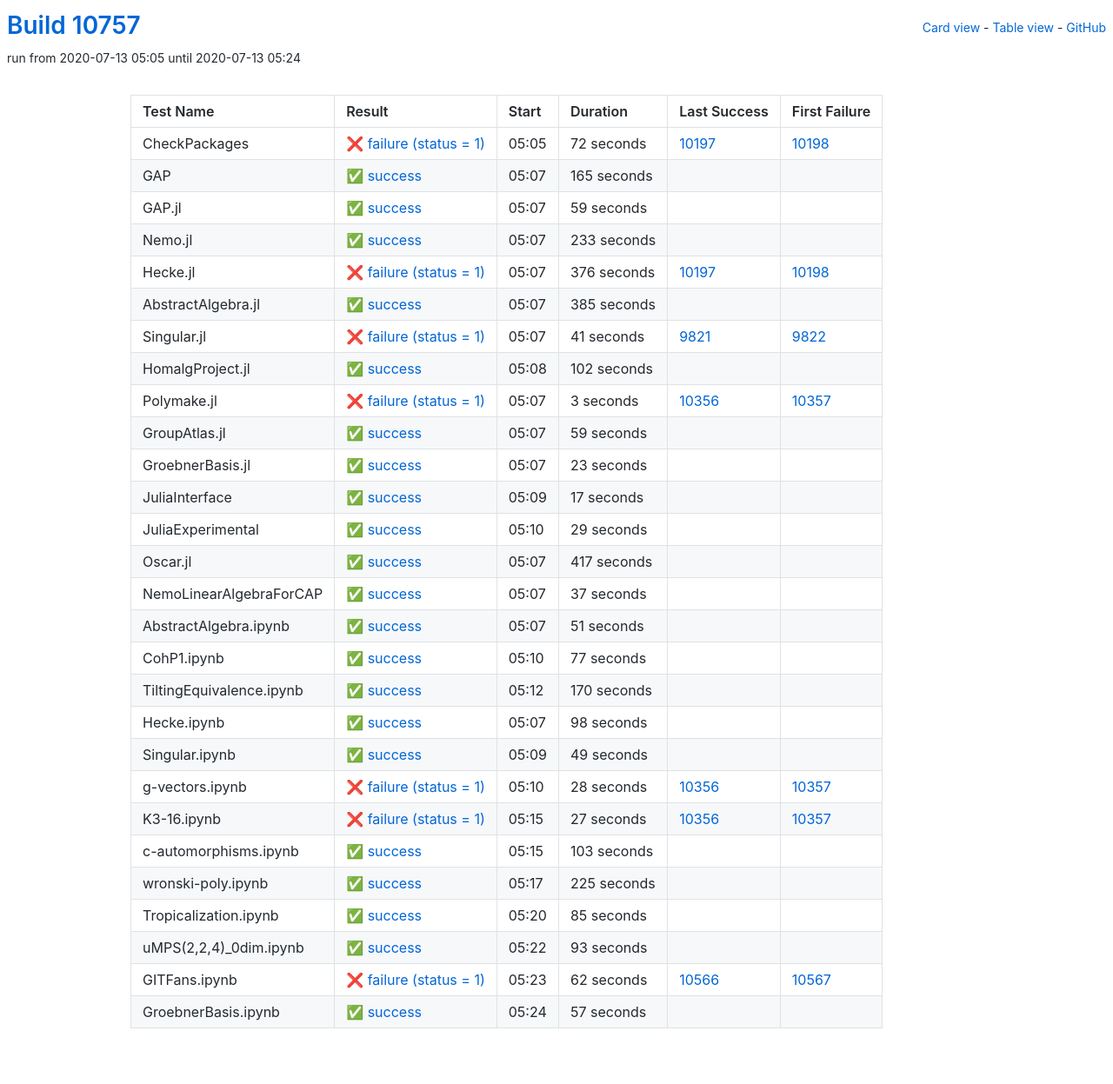
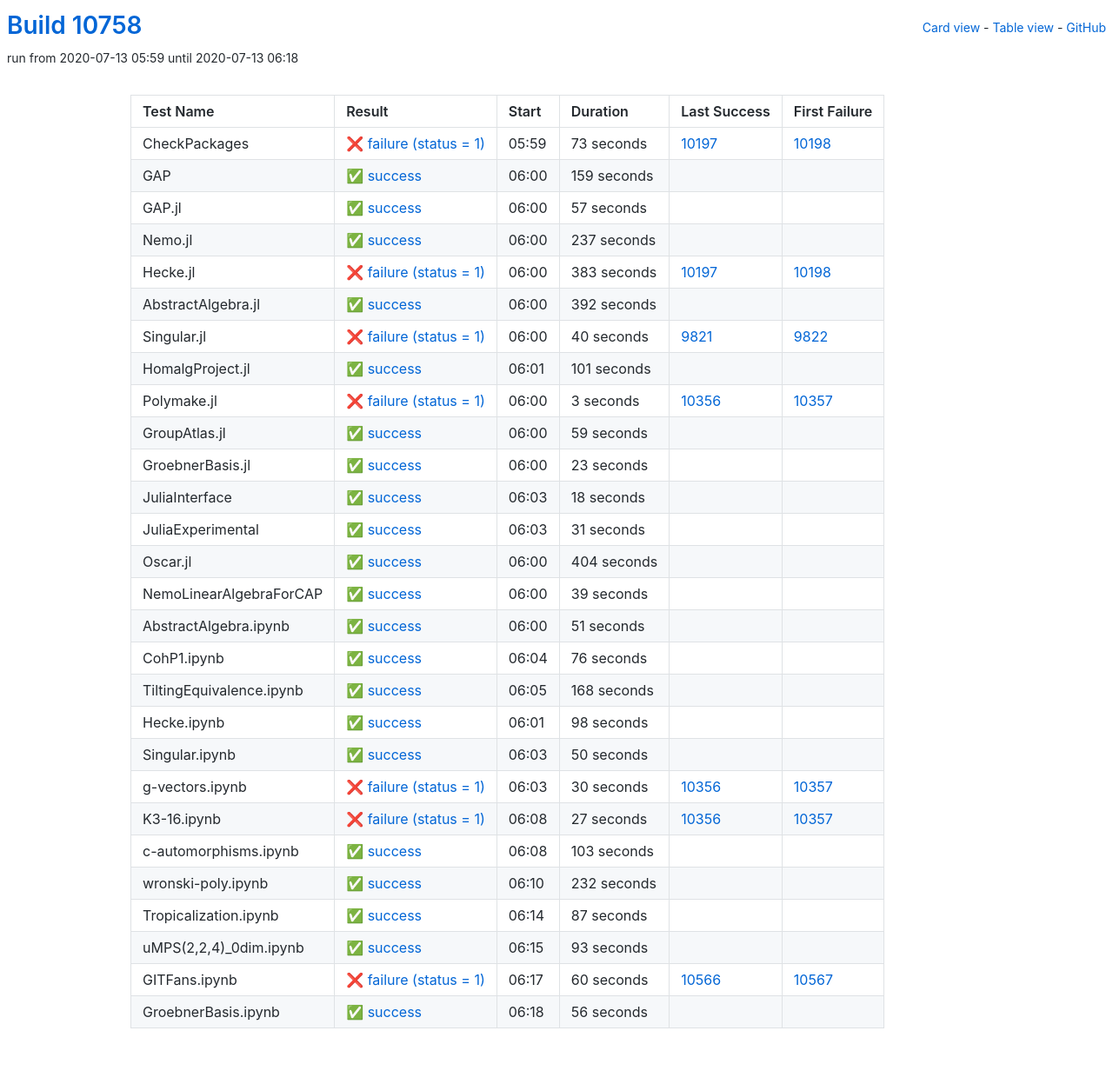
Before and after one commit to oscar-system/oscar-ci-status, a Jekyll site: the page built from table.html, in a window 1280 px wide. Shown: the whole page at 87% size. Built offline with Jekyll 4.4.1, drawn with Linux system fonts in a browser that asks for light colours.

Commit message:
Build #10758

```diff
--- a/_data/ci.yml
+++ b/_data/ci.yml
@@ -1,6 +1,6 @@
 ---
-build: 10757
-build_url: https://oscarci.mathematik.uni-kl.de/job/oscar/10757/
+build: 10758
+build_url: https://oscarci.mathematik.uni-kl.de/job/oscar/10758/
 job: oscar
 organization: oscar-system
 repo: oscar-ci-status
@@ -8,104 +8,104 @@
 tests:
 - name: CheckPackages
   id: checkpackages
-  log: https://oscarci.mathematik.uni-kl.de/job/oscar/10757/artifact/logs/build-10757/CheckPackages.log
-  start: 2020-07-13 05:05
+  log: https://oscarci.mathematik.uni-kl.de/job/oscar/10758/artifact/logs/build-10758/CheckPackages.log
+  start: 2020-07-13 05:59
   success: false
   exitcode: 1
   status: failure
-  duration: 72
+  duration: 73
   last_success: 10197
   last_success_url: https://oscarci.mathematik.uni-kl.de/job/oscar/10197/
   first_failure: 10198
   first_failure_url: https://oscarci.mathematik.uni-kl.de/job/oscar/10198/
 - name: GAP
   id: gap
-  log: https://oscarci.mathematik.uni-kl.de/job/oscar/10757/artifact/logs/build-10757/GAP.log
-  start: 2020-07-13 05:07
+  log: https://oscarci.mathematik.uni-kl.de/job/oscar/10758/artifact/logs/build-10758/GAP.log
+  start: 2020-07-13 06:00
   success: true
   exitcode: 0
   status: success
-  duration: 165
+  duration: 159
   last_success: false
   last_success_url:
   first_failure: false
   first_failure_url:
 - name: GAP.jl
   id: gap-jl
-  log: https://oscarci.mathematik.uni-kl.de/job/oscar/10757/artifact/logs/build-10757/GAP.jl.log
-  start: 2020-07-13 05:07
+  log: https://oscarci.mathematik.uni-kl.de/job/oscar/10758/artifact/logs/build-10758/GAP.jl.log
+  start: 2020-07-13 06:00
   success: true
   exitcode: 0
   status: success
-  duration: 59
+  duration: 57
   last_success: false
   last_success_url:
   first_failure: false
   first_failure_url:
 - name: Nemo.jl
   id: nemo-jl
-  log: https://oscarci.mathematik.uni-kl.de/job/oscar/10757/artifact/logs/build-10757/Nemo.jl.log
-  start: 2020-07-13 05:07
+  log: https://oscarci.mathematik.uni-kl.de/job/oscar/10758/artifact/logs/build-10758/Nemo.jl.log
+  start: 2020-07-13 06:00
   success: true
   exitcode: 0
   status: success
-  duration: 233
+  duration: 237
   last_success: false
   last_success_url:
   first_failure: false
   first_failure_url:
 - name: Hecke.jl
   id: hecke-jl
-  log: https://oscarci.mathematik.uni-kl.de/job/oscar/10757/artifact/logs/build-10757/Hecke.jl.log
-  start: 2020-07-13 05:07
+  log: https://oscarci.mathematik.uni-kl.de/job/oscar/10758/artifact/logs/build-10758/Hecke.jl.log
+  start: 2020-07-13 06:00
   success: false
   exitcode: 1
   status: failure
-  duration: 376
+  duration: 383
   last_success: 10197
   last_success_url: https://oscarci.mathematik.uni-kl.de/job/oscar/10197/
   first_failure: 10198
   first_failure_url: https://oscarci.mathematik.uni-kl.de/job/oscar/10198/
 - name: AbstractAlgebra.jl
   id: abstractalgebra-jl
-  log: https://oscarci.mathematik.uni-kl.de/job/oscar/10757/artifact/logs/build-10757/AbstractAlgebra.jl.log
-  start: 2020-07-13 05:07
+  log: https://oscarci.mathematik.uni-kl.de/job/oscar/10758/artifact/logs/build-10758/AbstractAlgebra.jl.log
+  start: 2020-07-13 06:00
   success: true
   exitcode: 0
   status: success
-  duration: 385
+  duration: 392
   last_success: false
   last_success_url:
   first_failure: false
   first_failure_url:
 - name: Singular.jl
   id: singular-jl
-  log: https://oscarci.mathematik.uni-kl.de/job/oscar/10757/artifact/logs/build-10757/Singular.jl.log
-  start: 2020-07-13 05:07
+  log: https://oscarci.mathematik.uni-kl.de/job/oscar/10758/artifact/logs/build-10758/Singular.jl.log
+  start: 2020-07-13 06:00
   success: false
   exitcode: 1
   status: failure
-  duration: 41
+  duration: 40
   last_success: 9821
   last_success_url: https://oscarci.mathematik.uni-kl.de/job/oscar/9821/
   first_failure: 9822
   first_failure_url: https://oscarci.mathematik.uni-kl.de/job/oscar/9822/
 - name: HomalgProject.jl
   id: homalgproject-jl
-  log: https://oscarci.mathematik.uni-kl.de/job/oscar/10757/artifact/logs/build-10757/HomalgProject.jl.log
-  start: 2020-07-13 05:08
+  log: https://oscarci.mathematik.uni-kl.de/job/oscar/10758/artifact/logs/build-10758/HomalgProject.jl.log
+  start: 2020-07-13 06:01
   success: true
   exitcode: 0
   status: success
-  duration: 102
+  duration: 101
   last_success: false
   last_success_url:
   first_failure: false
   first_failure_url:
 - name: Polymake.jl
   id: polymake-jl
-  log: https://oscarci.mathematik.uni-kl.de/job/oscar/10757/artifact/logs/build-10757/Polymake.jl.log
-  start: 2020-07-13 05:07
+  log: https://oscarci.mathematik.uni-kl.de/job/oscar/10758/artifact/logs/build-10758/Polymake.jl.log
+  start: 2020-07-13 06:00
   success: false
   exitcode: 1
   status: failure
@@ -116,8 +116,8 @@
   first_failure_url: https://oscarci.mathematik.uni-kl.de/job/oscar/10357/
 - name: GroupAtlas.jl
   id: groupatlas-jl
-  log: https://oscarci.mathematik.uni-kl.de/job/oscar/10757/artifact/logs/build-10757/GroupAtlas.jl.log
-  start: 2020-07-13 05:07
+  log: https://oscarci.mathematik.uni-kl.de/job/oscar/10758/artifact/logs/build-10758/GroupAtlas.jl.log
+  start: 2020-07-13 06:00
   success: true
   exitcode: 0
   status: success
@@ -128,8 +128,8 @@
   first_failure_url:
 - name: GroebnerBasis.jl
   id: groebnerbasis-jl
-  log: https://oscarci.mathematik.uni-kl.de/job/oscar/10757/artifact/logs/build-10757/GroebnerBasis.jl.log
-  start: 2020-07-13 05:07
+  log: https://oscarci.mathematik.uni-kl.de/job/oscar/10758/artifact/logs/build-10758/GroebnerBasis.jl.log
+  start: 2020-07-13 06:00
   success: true
   exitcode: 0
   status: success
@@ -140,56 +140,56 @@
   first_failure_url:
 - name: JuliaInterface
   id: juliainterface
-  log: https://oscarci.mathematik.uni-kl.de/job/oscar/10757/artifact/logs/build-10757/JuliaInterface.log
-  start: 2020-07-13 05:09
+  log: https://oscarci.mathematik.uni-kl.de/job/oscar/10758/artifact/logs/build-10758/JuliaInterface.log
+  start: 2020-07-13 06:03
   success: true
   exitcode: 0
   status: success
-  duration: 17
+  duration: 18
   last_success: false
   last_success_url:
   first_failure: false
   first_failure_url:
 - name: JuliaExperimental
   id: juliaexperimental
-  log: https://oscarci.mathematik.uni-kl.de/job/oscar/10757/artifact/logs/build-10757/JuliaExperimental.log
-  start: 2020-07-13 05:10
+  log: https://oscarci.mathematik.uni-kl.de/job/oscar/10758/artifact/logs/build-10758/JuliaExperimental.log
+  start: 2020-07-13 06:03
   success: true
   exitcode: 0
   status: success
-  duration: 29
+  duration: 31
   last_success: false
   last_success_url:
   first_failure: false
   first_failure_url:
 - name: Oscar.jl
   id: oscar-jl
-  log: https://oscarci.mathematik.uni-kl.de/job/oscar/10757/artifact/logs/build-10757/Oscar.jl.log
-  start: 2020-07-13 05:07
+  log: https://oscarci.mathematik.uni-kl.de/job/oscar/10758/artifact/logs/build-10758/Oscar.jl.log
+  start: 2020-07-13 06:00
   success: true
   exitcode: 0
   status: success
-  duration: 417
+  duration: 404
   last_success: false
   last_success_url:
   first_failure: false
   first_failure_url:
 - name: NemoLinearAlgebraForCAP
   id: nemolinearalgebraforcap
-  log: https://oscarci.mathematik.uni-kl.de/job/oscar/10757/artifact/logs/build-10757/NemoLinearAlgebraForCAP.log
-  start: 2020-07-13 05:07
+  log: https://oscarci.mathematik.uni-kl.de/job/oscar/10758/artifact/logs/build-10758/NemoLinearAlgebraForCAP.log
+  start: 2020-07-13 06:00
   success: true
   exitcode: 0
   status: success
-  duration: 37
+  duration: 39
   last_success: false
   last_success_url:
   first_failure: false
   first_failure_url:
 - name: AbstractAlgebra.ipynb
   id: abstractalgebra-ipynb
-  log: https://oscarci.mathematik.uni-kl.de/job/oscar/10757/artifact/logs/build-10757/AbstractAlgebra.ipynb.log
-  start: 2020-07-13 05:07
+  log: https://oscarci.mathematik.uni-kl.de/job/oscar/10758/artifact/logs/build-10758/AbstractAlgebra.ipynb.log
+  start: 2020-07-13 06:00
   success: true
   exitcode: 0
   status: success
@@ -200,32 +200,32 @@
   first_failure_url:
 - name: CohP1.ipynb
   id: cohp1-ipynb
-  log: https://oscarci.mathematik.uni-kl.de/job/oscar/10757/artifact/logs/build-10757/CohP1.ipynb.log
-  start: 2020-07-13 05:10
+  log: https://oscarci.mathematik.uni-kl.de/job/oscar/10758/artifact/logs/build-10758/CohP1.ipynb.log
+  start: 2020-07-13 06:04
   success: true
   exitcode: 0
   status: success
-  duration: 77
+  duration: 76
   last_success: false
   last_success_url:
   first_failure: false
   first_failure_url:
 - name: TiltingEquivalence.ipynb
   id: tiltingequivalence-ipynb
-  log: https://oscarci.mathematik.uni-kl.de/job/oscar/10757/artifact/logs/build-10757/TiltingEquivalence.ipynb.log
-  start: 2020-07-13 05:12
+  log: https://oscarci.mathematik.uni-kl.de/job/oscar/10758/artifact/logs/build-10758/TiltingEquivalence.ipynb.log
+  start: 2020-07-13 06:05
   success: true
   exitcode: 0
   status: success
-  duration: 170
+  duration: 168
   last_success: false
   last_success_url:
   first_failure: false
   first_failure_url:
 - name: Hecke.ipynb
   id: hecke-ipynb
-  log: https://oscarci.mathematik.uni-kl.de/job/oscar/10757/artifact/logs/build-10757/Hecke.ipynb.log
-  start: 2020-07-13 05:07
+  log: https://oscarci.mathematik.uni-kl.de/job/oscar/10758/artifact/logs/build-10758/Hecke.ipynb.log
+  start: 2020-07-13 06:01
   success: true
   exitcode: 0
   status: success
@@ -236,32 +236,32 @@
   first_failure_url:
 - name: Singular.ipynb
   id: singular-ipynb
-  log: https://oscarci.mathematik.uni-kl.de/job/oscar/10757/artifact/logs/build-10757/Singular.ipynb.log
-  start: 2020-07-13 05:09
+  log: https://oscarci.mathematik.uni-kl.de/job/oscar/10758/artifact/logs/build-10758/Singular.ipynb.log
+  start: 2020-07-13 06:03
   success: true
   exitcode: 0
   status: success
-  duration: 49
+  duration: 50
   last_success: false
   last_success_url:
   first_failure: false
   first_failure_url:
 - name: g-vectors.ipynb
   id: g-vectors-ipynb
-  log: https://oscarci.mathematik.uni-kl.de/job/oscar/10757/artifact/logs/build-10757/g-vectors.ipynb.log
-  start: 2020-07-13 05:10
+  log: https://oscarci.mathematik.uni-kl.de/job/oscar/10758/artifact/logs/build-10758/g-vectors.ipynb.log
+  start: 2020-07-13 06:03
   success: false
   exitcode: 1
   status: failure
-  duration: 28
+  duration: 30
   last_success: 10356
   last_success_url: https://oscarci.mathematik.uni-kl.de/job/oscar/10356/
   first_failure: 10357
   first_failure_url: https://oscarci.mathematik.uni-kl.de/job/oscar/10357/
 - name: K3-16.ipynb
   id: k3-16-ipynb
-  log: https://oscarci.mathematik.uni-kl.de/job/oscar/10757/artifact/logs/build-10757/K3-16.ipynb.log
-  start: 2020-07-13 05:15
+  log: https://oscarci.mathematik.uni-kl.de/job/oscar/10758/artifact/logs/build-10758/K3-16.ipynb.log
+  start: 2020-07-13 06:08
   success: false
   exitcode: 1
   status: failure
@@ -272,8 +272,8 @@
   first_failure_url: https://oscarci.mathematik.uni-kl.de/job/oscar/10357/
 - name: c-automorphisms.ipynb
   id: c-automorphisms-ipynb
-  log: https://oscarci.mathematik.uni-kl.de/job/oscar/10757/artifact/logs/build-10757/c-automorphisms.ipynb.log
-  start: 2020-07-13 05:15
+  log: https://oscarci.mathematik.uni-kl.de/job/oscar/10758/artifact/logs/build-10758/c-automorphisms.ipynb.log
+  start: 2020-07-13 06:08
   success: true
   exitcode: 0
   status: success
@@ -284,32 +284,32 @@
   first_failure_url:
 - name: wronski-poly.ipynb
   id: wronski-poly-ipynb
-  log: https://oscarci.mathematik.uni-kl.de/job/oscar/10757/artifact/logs/build-10757/wronski-poly.ipynb.log
-  start: 2020-07-13 05:17
+  log: https://oscarci.mathematik.uni-kl.de/job/oscar/10758/artifact/logs/build-10758/wronski-poly.ipynb.log
+  start: 2020-07-13 06:10
   success: true
   exitcode: 0
   status: success
-  duration: 225
+  duration: 232
   last_success: false
   last_success_url:
   first_failure: false
   first_failure_url:
 - name: Tropicalization.ipynb
   id: tropicalization-ipynb
-  log: https://oscarci.mathematik.uni-kl.de/job/oscar/10757/artifact/logs/build-10757/Tropicalization.ipynb.log
-  start: 2020-07-13 05:20
+  log: https://oscarci.mathematik.uni-kl.de/job/oscar/10758/artifact/logs/build-10758/Tropicalization.ipynb.log
+  start: 2020-07-13 06:14
   success: true
   exitcode: 0
   status: success
-  duration: 85
+  duration: 87
   last_success: false
   last_success_url:
   first_failure: false
   first_failure_url:
 - name: uMPS(2,2,4)_0dim.ipynb
   id: umps-2-2-4-0dim-ipynb
-  log: https://oscarci.mathematik.uni-kl.de/job/oscar/10757/artifact/logs/build-10757/uMPS-2-2-4-_0dim.ipynb.log
-  start: 2020-07-13 05:22
+  log: https://oscarci.mathematik.uni-kl.de/job/oscar/10758/artifact/logs/build-10758/uMPS-2-2-4-_0dim.ipynb.log
+  start: 2020-07-13 06:15
   success: true
   exitcode: 0
   status: success
@@ -320,24 +320,24 @@
   first_failure_url:
 - name: GITFans.ipynb
   id: gitfans-ipynb
-  log: https://oscarci.mathematik.uni-kl.de/job/oscar/10757/artifact/logs/build-10757/GITFans.ipynb.log
-  start: 2020-07-13 05:23
+  log: https://oscarci.mathematik.uni-kl.de/job/oscar/10758/artifact/logs/build-10758/GITFans.ipynb.log
+  start: 2020-07-13 06:17
   success: false
   exitcode: 1
   status: failure
-  duration: 62
+  duration: 60
   last_success: 10566
   last_success_url: https://oscarci.mathematik.uni-kl.de/job/oscar/10566/
   first_failure: 10567
   first_failure_url: https://oscarci.mathematik.uni-kl.de/job/oscar/10567/
 - name: GroebnerBasis.ipynb
   id: groebnerbasis-ipynb
-  log: https://oscarci.mathematik.uni-kl.de/job/oscar/10757/artifact/logs/build-10757/GroebnerBasis.ipynb.log
-  start: 2020-07-13 05:24
+  log: https://oscarci.mathematik.uni-kl.de/job/oscar/10758/artifact/logs/build-10758/GroebnerBasis.ipynb.log
+  start: 2020-07-13 06:18
   success: true
   exitcode: 0
   status: success
-  duration: 57
+  duration: 56
   last_success: false
   last_success_url:
   first_failure: false
```
Also changed, not shown: README.md.
